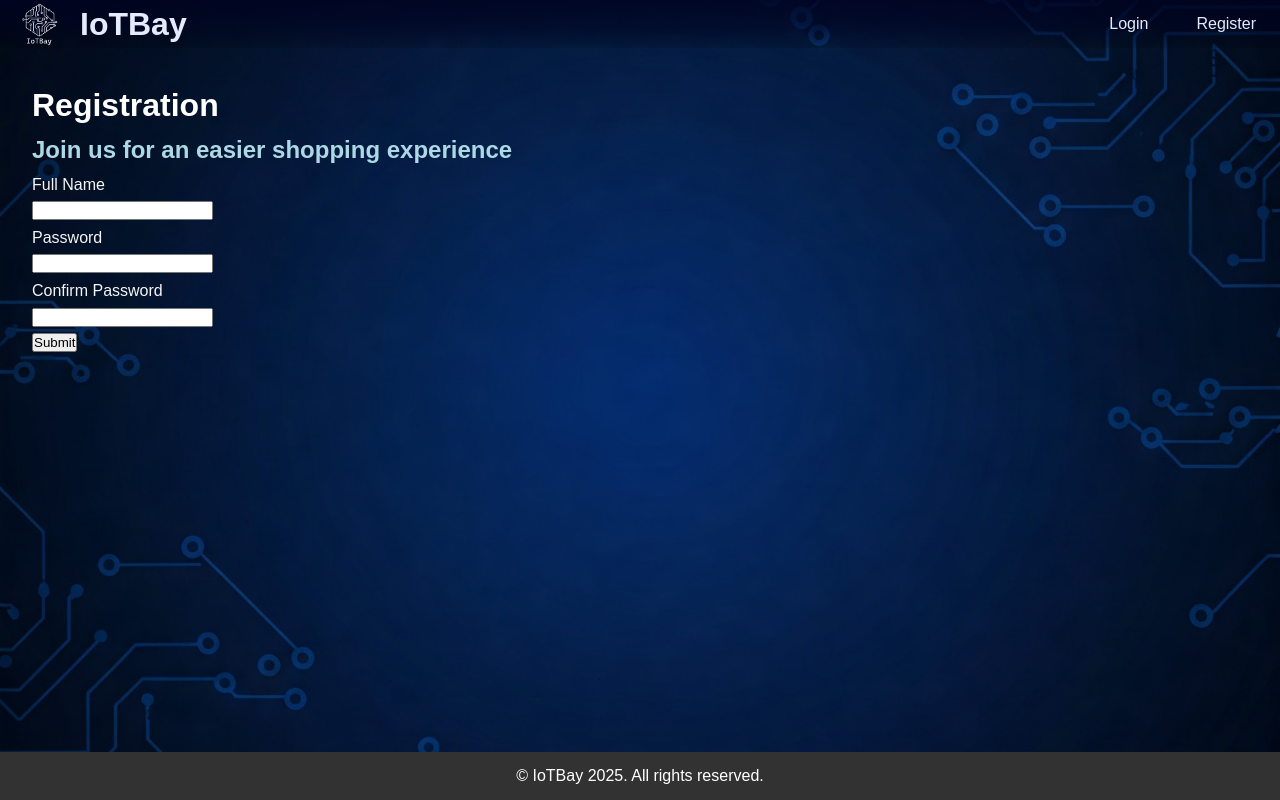
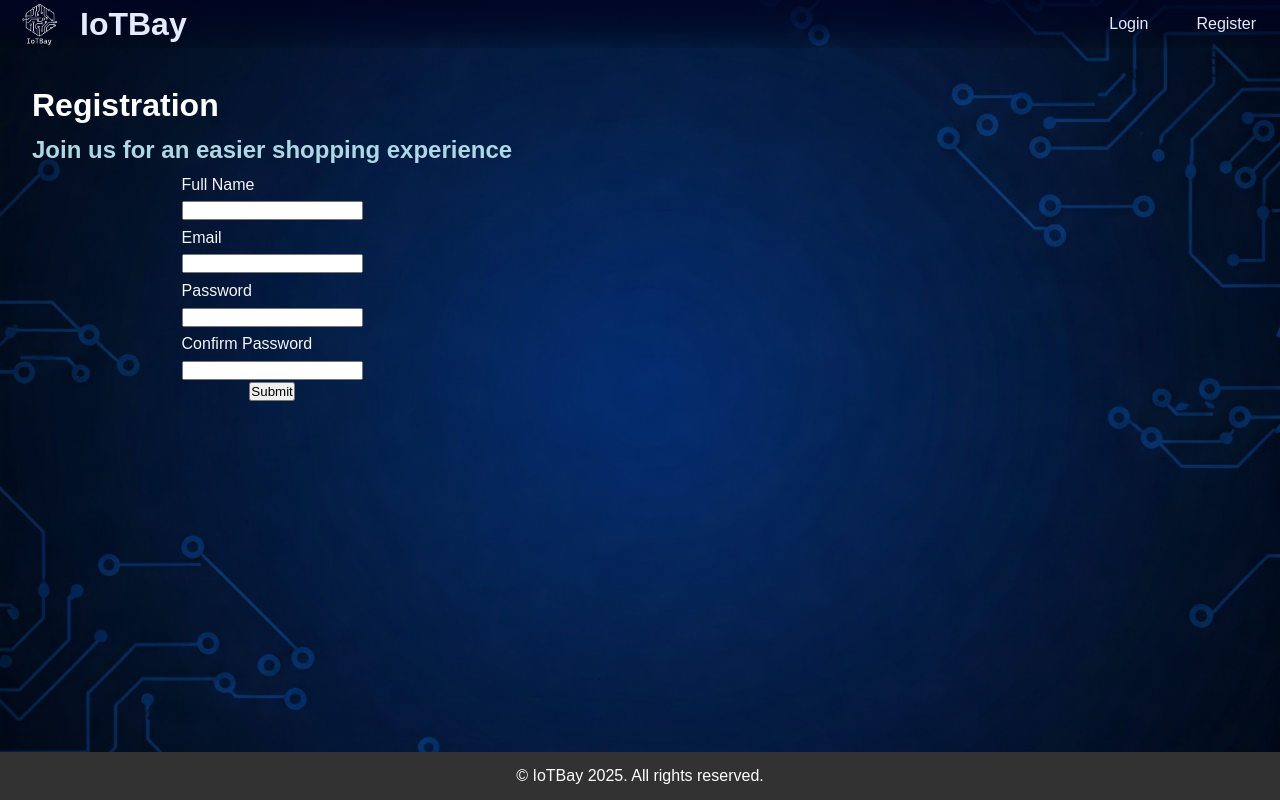
Before and after one commit to YM2992/IoTBay, a React (Vite) app in the folder Client/: page /register in a window 1280 px wide. Built offline with nearby package versions, Linux system fonts and the light colour scheme.

Commit message:
All fields

```diff
--- a/Client/src/pages/Register.css
+++ b/Client/src/pages/Register.css
@@ -14,3 +14,10 @@ h2{
 .FieldMargin{
     margin-top: 2px;
 }
+
+.centered{
+    display: flex;
+    justify-content: center;
+    flex-direction: column;
+    align-items: center;
+}
--- a/Client/src/pages/Register.jsx
+++ b/Client/src/pages/Register.jsx
@@ -2,15 +2,24 @@ import React from "react";
 import "./Register.css";
 
 function Register(){
+
     return(
     <div className="register-page">
         <main>
             <h1>Registration</h1>
             <h2>Join us for an easier shopping experience</h2>
 
+            <div class="centered">
+
+                {/*Does this save?*/}
                 <div class="FieldMargin">
                     <label for="fullName">Full Name</label>
                     <input type="text" id="fullName" name="Full Name" required/>
+                </div>
+
+                <div class="FieldMargin">
+                    <label for="email">Email</label>
+                    <input type="email" id="email" name="Full Name" required/>
                 </div>
 
                 <div class="FieldMargin">
@@ -20,12 +29,13 @@ function Register(){
 
                 <div class="FieldMargin">
                     <label for="getPass">Confirm Password</label>
-                <input type="password" id="confirmPas" name="confirm_password" />
+                    <input type="password" id="confirmPas" name="confirm_password" autoComplete="off" />
                 </div>
 
-
+                {/* This needs to returned red text error if any validations fails*/}
                 <button type="submit" class="btn"> Submit </button>
 
+            </div>
         </main>
     </div>
     )
```
Lines whose indentation alone changed are shown as unchanged.
